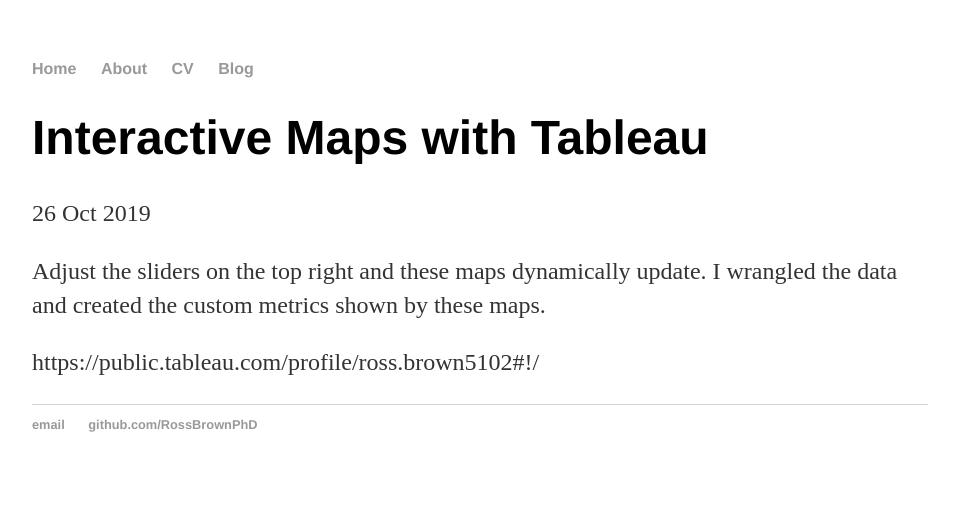
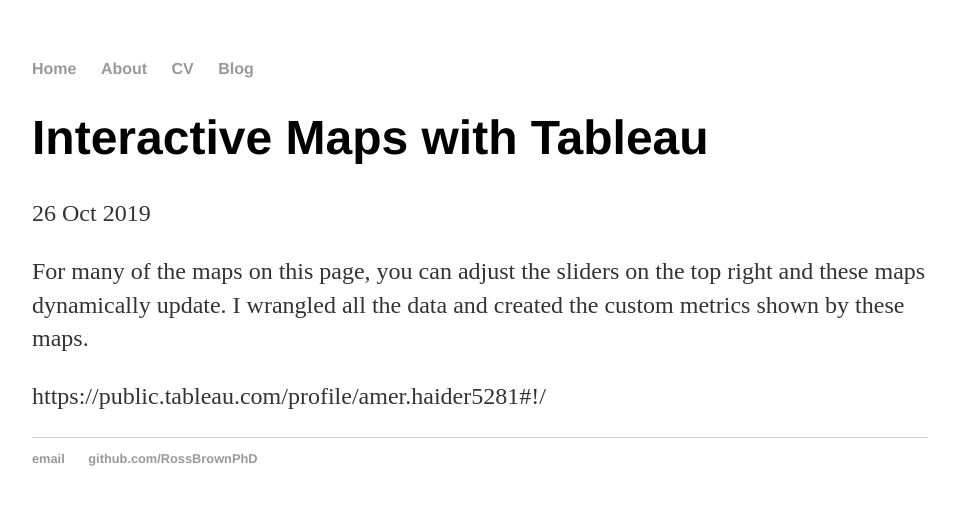
Before and after one commit to RossBrownPhD/RossBrownPhD.github.io, a Jekyll site: the page built from _posts/2019-10-26-Interactive-maps-with-Tableau.md, in a window 1280 px wide. Shown: the top 505 px of the page, without its empty margins (160-1116 px from the left). Built offline with Jekyll 4.4.1, drawn with Linux system fonts in a browser that asks for light colours.

Commit message:
update url

```diff
--- a/_posts/2019-10-26-Interactive-maps-with-Tableau.md
+++ b/_posts/2019-10-26-Interactive-maps-with-Tableau.md
@@ -4,6 +4,6 @@
 date: 2019-10-26
 ---
 
-Adjust the sliders on the top right and these maps dynamically update. I wrangled the data and created the custom metrics shown by these maps.
+For many of the maps on this page, you can adjust the sliders on the top right and these maps dynamically update. I wrangled all the data and created the custom metrics shown by these maps.
 
-https://public.tableau.com/profile/ross.brown5102#!/
+https://public.tableau.com/profile/amer.haider5281#!/
```
